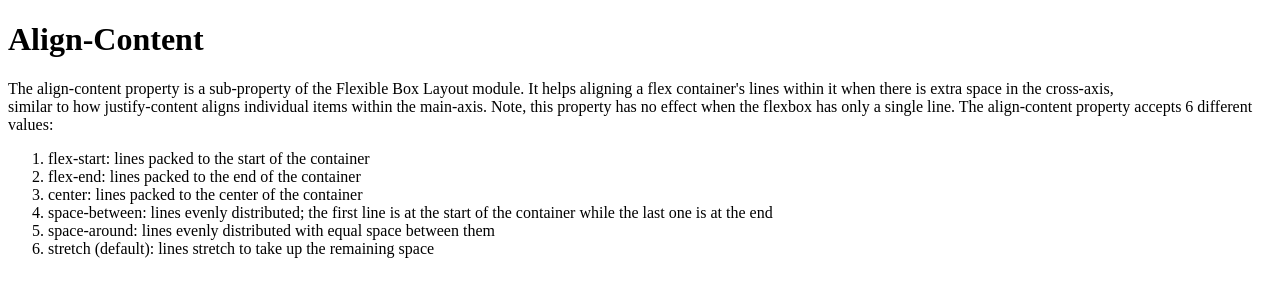
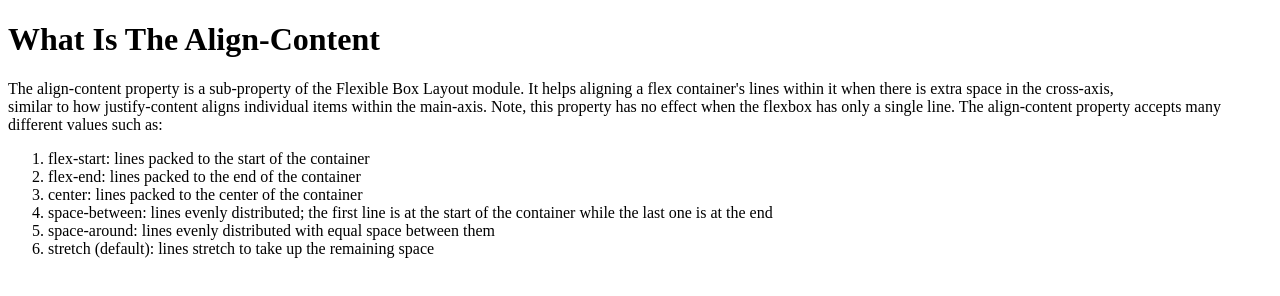
Before and after one commit to Shvan1/Align-content, a plain HTML site: page index.html in a window 1280 px wide. Drawn offline with Linux system fonts and the light colour scheme.

Commit message:
Update index.html

```diff
--- a/index.html
+++ b/index.html
@@ -5,14 +5,14 @@
 <title>Align-context</title>
 </head>
 <body>
-<h1>Align-Content</h1>
+<h1>What Is The Align-Content</h1>
 <p>The align-content property is a sub-property of the Flexible Box Layout module.
 
 It helps aligning a flex container's lines within it when there is extra space in the cross-axis,<br>
 similar to how justify-content aligns individual items within the main-axis.
 
   Note, this property has no effect when the flexbox has only a single line.
-The align-content property accepts 6 different values:
+The align-content property accepts many different values such as:
 </p>
 <ol>
   <li>flex-start: lines packed to the start of the container</li>
```
